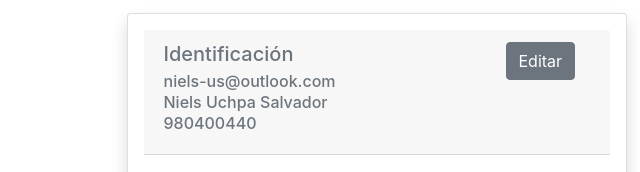
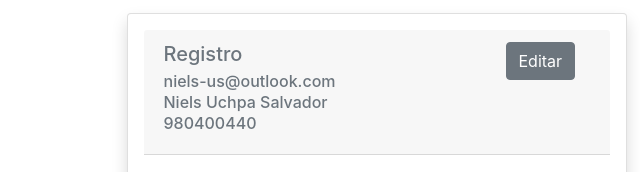
Before and after one commit to niels-us/E-commerce, a plain HTML site: page Entrega/index.html in a window 1280 px wide. Shown: the part 168-340 px from the top of the page, 45-685 px from the left. Drawn offline with nearby package versions, Linux system fonts and the light colour scheme.

Commit message:
corriegiendo Identificacion por Registro

```diff
--- a/Entrega/index.html
+++ b/Entrega/index.html
@@ -82,7 +82,7 @@
                                     <div class="card-header">
                                         <div class="row">
                                             <div class="col-9">
-                                                <h5 class="card-title text-muted">Identificación</h5>
+                                                <h5 class="card-title text-muted">Registro</h5>
                                                 <h6 class="card-subtitle mb-2 text-muted">niels-us@outlook.com</h6>
                                                 <h6 class="card-subtitle mb-2 text-muted">Niels Uchpa Salvador</h6>
                                                 <h6 class="card-subtitle mb-2 text-muted">980400440</h6>
```
